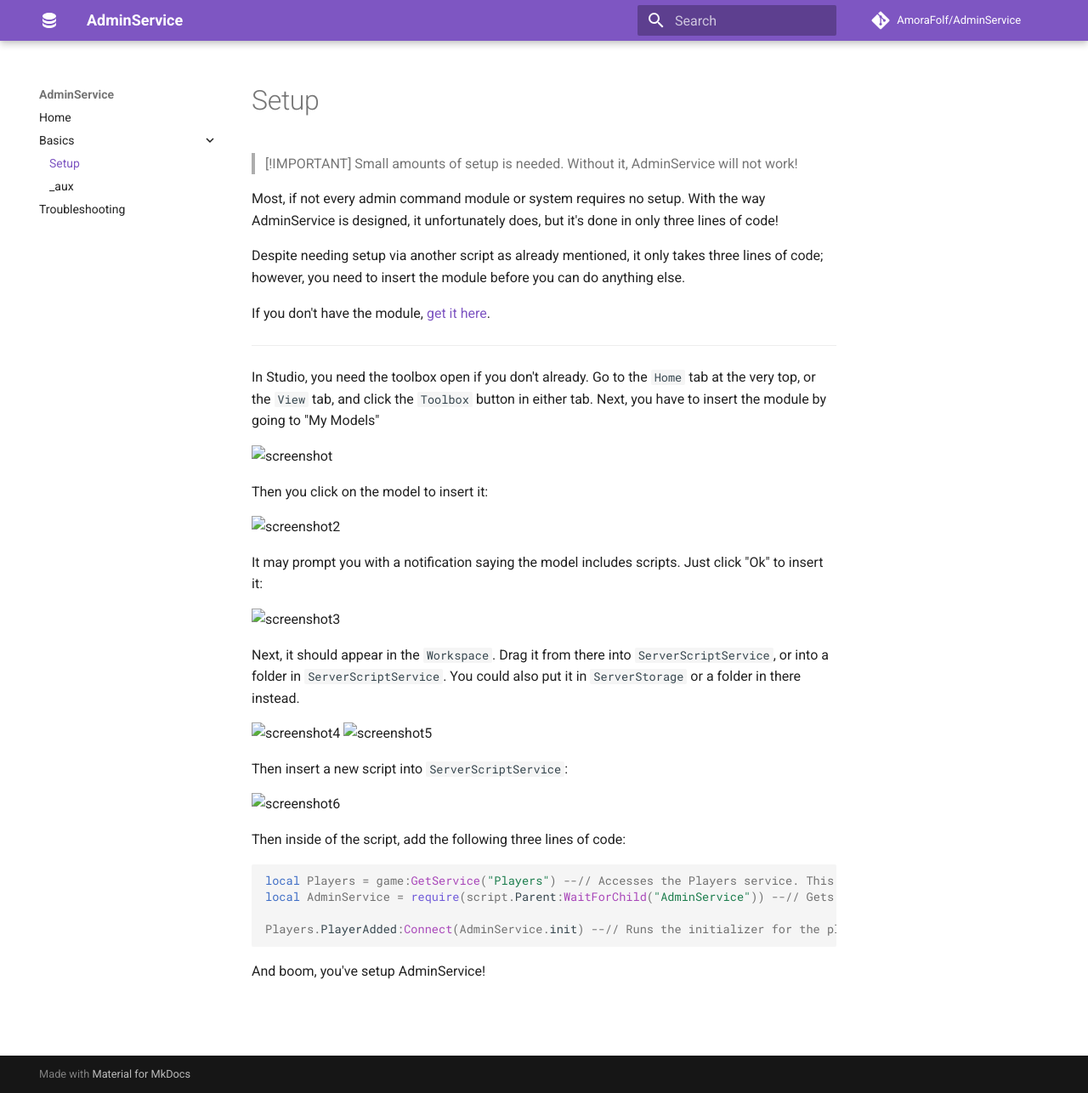
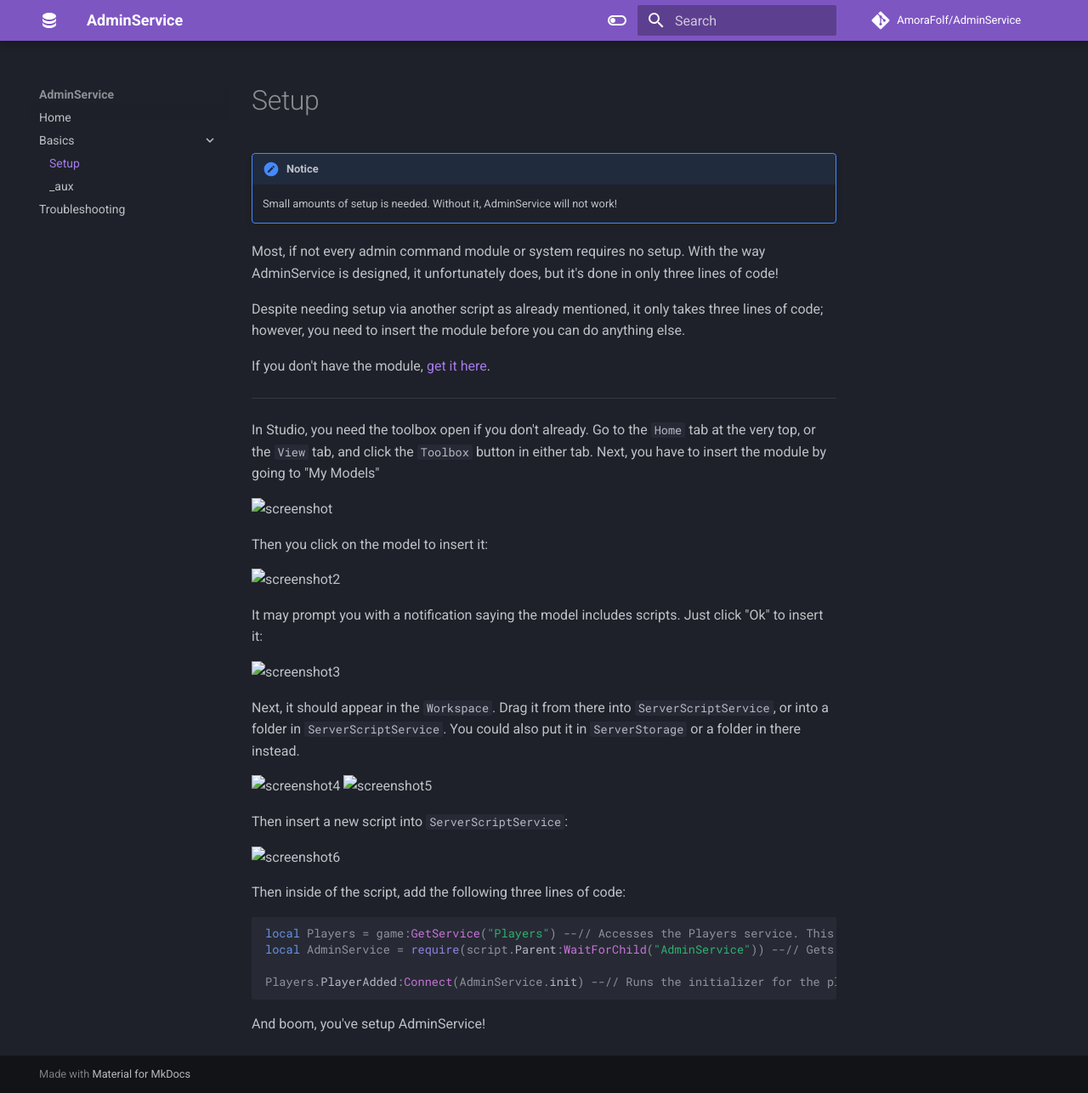
Before and after one commit to AmoraFolf/AdminService, an MkDocs documentation site: the page built from docs/basics/setup.md, in a window 1280 px wide and 1286 px high. Shown: the whole window at 85% size. Built offline with MkDocs 1.6.1 and Material for MkDocs 9.7.7, drawn with Linux system fonts in a browser that asks for light colours; comment, search, counter and statistics services are not loaded.

Commit message:
$Adding initial documentation files

```diff
--- a/docs/basics/setup.md
+++ b/docs/basics/setup.md
@@ -1,7 +1,7 @@
 # Setup
 
->[!IMPORTANT]
->Small amounts of setup is needed. Without it, AdminService will not work!
+!!! notice
+    Small amounts of setup is needed. Without it, AdminService will not work!
 
 
 Most, if not every admin command module or system requires no setup. With the way AdminService is designed, it unfortunately does, but it's done in only three lines of code!
--- a/mkdocs.yml
+++ b/mkdocs.yml
@@ -2,6 +2,8 @@
 site_url: https://amorafolf.github.io/AdminService
 repo_name: AmoraFolf/AdminService
 repo_url: https://github.com/AmoraFolf/AdminService
+
+language: en
 
 theme:
   icon:
@@ -10,8 +12,18 @@
   name: material
   favicon: images/logos/AG_64.png
   palette:
-    primary: "Deep Purple"
-    accent: "Deep Purple"
+  - scheme: slate
+    toggle:
+      icon: material/toggle-switch-off-outline
+      name: Light mode
+    primary: deep-purple
+    accent: orange
+  - scheme: default
+    toggle:
+      icon: material/toggle-switch
+      name: Dark mode
+    primary: deep-purple
+    accent: orange
 
 nav:
   - Home: index.md
@@ -24,3 +36,13 @@
   - admonition
   - pymdownx.highlight
   - pymdownx.superfences
+  - pymdownx.arithmatex:
+      generic: true
+  - footnotes
+  - pymdownx.details
+  - pymdownx.superfences
+  - pymdownx.mark
+  - attr_list
+  - pymdownx.emoji:
+      emoji_index: !!python/name:materialx.emoji.twemoji
+      emoji_generator: !!python/name:materialx.emoji.to_svg
```
Also changed, not shown: docs/troubleshooting.md (+3 -0 lines), docs/index.md (line endings or trailing spaces), 1 other file.
